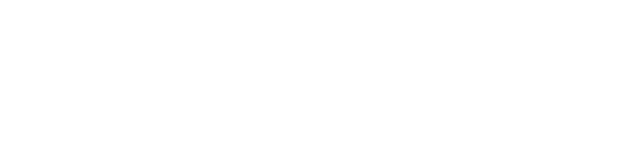
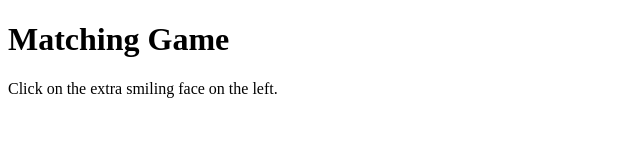
Before and after one commit to AudieRaymos/workshop4, a plain HTML site: page index.html in a window 1280 px wide. Shown: the whole page, without its empty margins (0-640 px from the left). Drawn offline with Linux system fonts and the light colour scheme.

Commit message:
Setting content

```diff
--- a/index.html
+++ b/index.html
@@ -6,6 +6,11 @@
     <title>Matching Game</title>
 </head>
 <body>
-
+    <h1>
+        Matching Game
+    </h1>
+        <p>
+            Click on the extra smiling face on the left.
+        </p>
 </body>
 </html>
```
